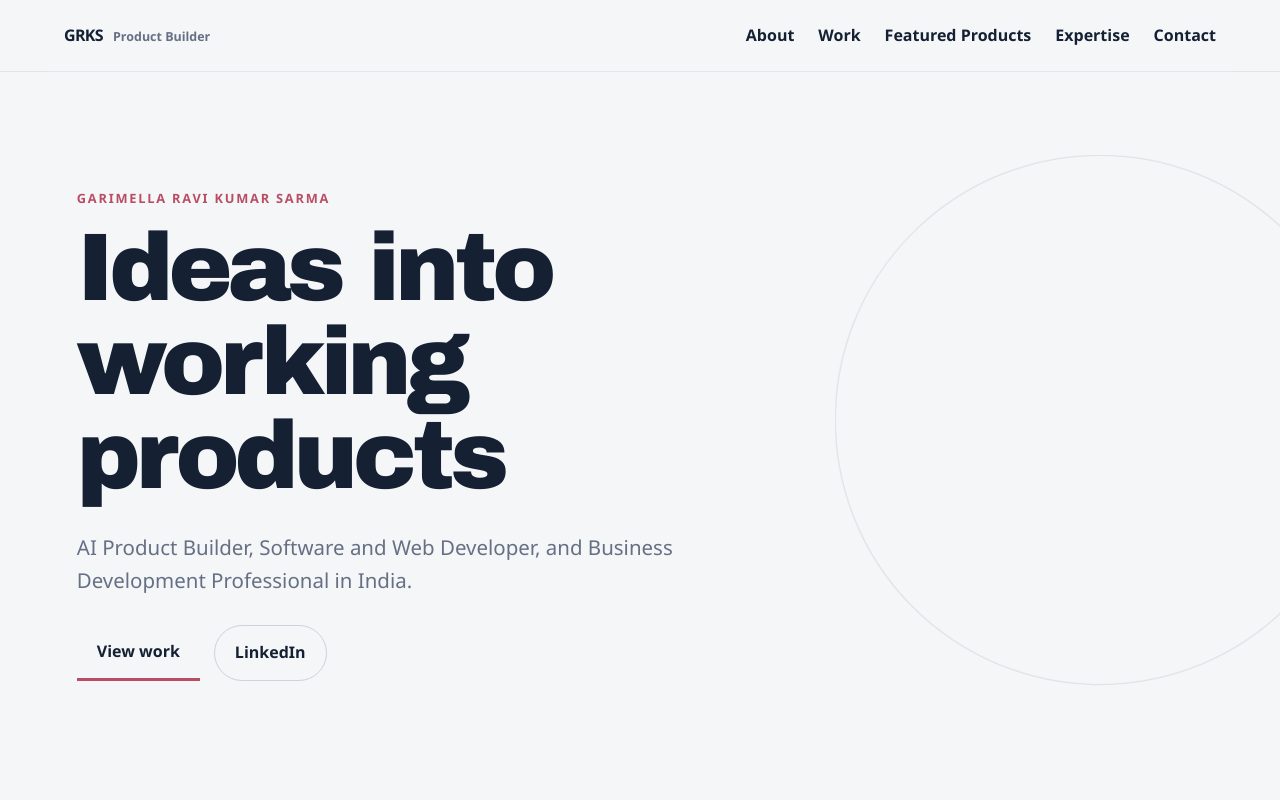
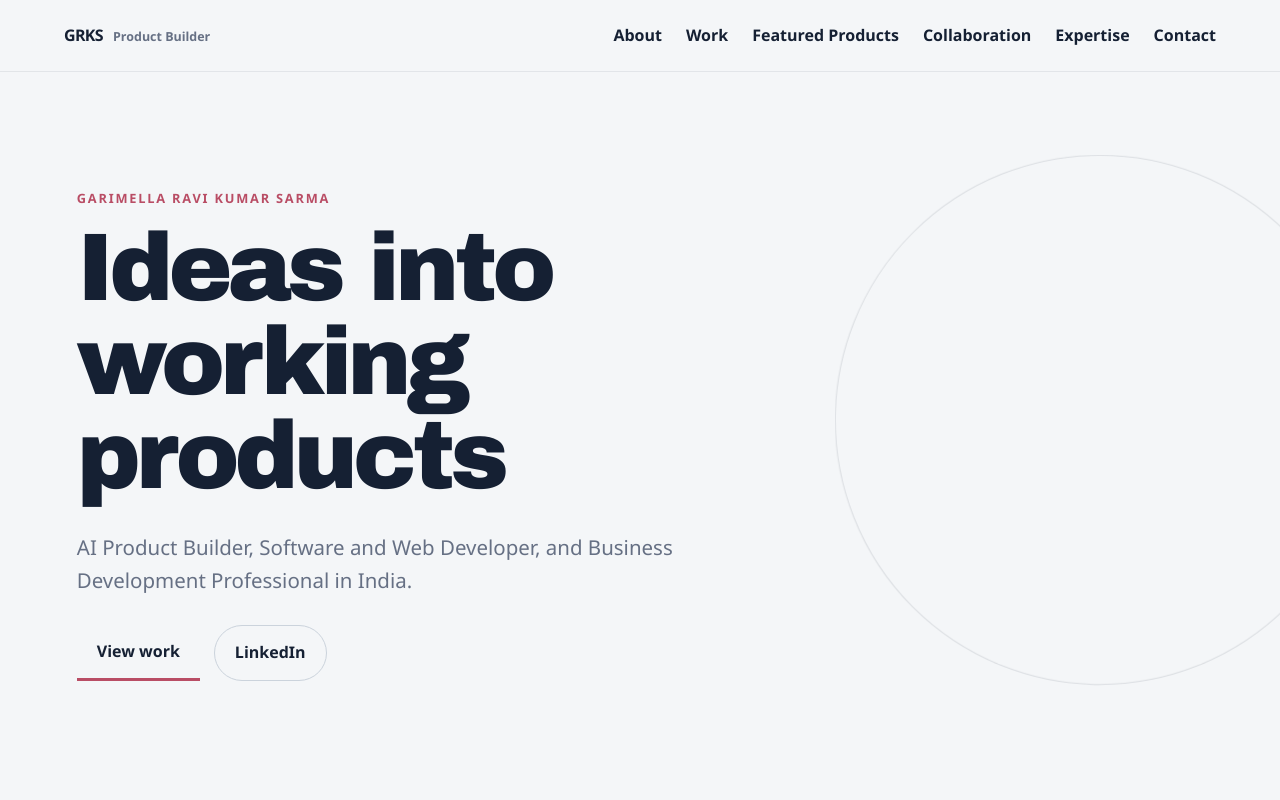
Before and after one commit to Coder-Blocks/ravi-3d-portfolio, a plain HTML site: page ravi-personal-brand/index.html in a window 1280 px wide. Shown: the top 800 px of the page. Drawn offline with Linux system fonts and the light colour scheme.

Commit message:
Add Collaboration page to main navigation

```diff
--- a/ravi-personal-brand/index.html
+++ b/ravi-personal-brand/index.html
@@ -40,7 +40,7 @@ h1,h2,h3{line-height:.98;letter-spacing:-.05em;margin:0;font-family:"Arial Black
 <script type="application/ld+json">{"@context":"https://schema.org","@graph":[{"@type":"Person","@id":"https://garimella-ravi-kumar-sarma.onrender.com/#person","name":"Garimella Ravi Kumar Sarma","url":"https://garimella-ravi-kumar-sarma.onrender.com/","image":"https://d2ol7oe51mr4n9.cloudfront.net/user_3JjcLljZbbQ2Up01WOT9nbHnOtt/54fb2d7b-cad9-4731-84f9-19395efdc7cf.jpg","jobTitle":"AI Product Builder, Software and Web Developer","description":"AI Product Builder, Software and Web Developer, and Business Development Professional in India.","sameAs":["https://www.linkedin.com/in/ravikumarsarma","https://github.com/Coder-Blocks"]},{"@type":"WebSite","name":"Garimella Ravi Kumar Sarma","url":"https://garimella-ravi-kumar-sarma.onrender.com/","publisher":{"@id":"https://garimella-ravi-kumar-sarma.onrender.com/#person"}}]}</script>
 </head>
 <body>
-<nav class="nav"><a class="brand" href="#top"><b>GRKS</b><span>Product Builder</span></a><div class="navlinks"><a href="#about">About</a><a href="#work">Work</a><a href="featured-products/">Featured Products</a><a href="#expertise">Expertise</a><a href="#contact">Contact</a></div></nav>
+<nav class="nav"><a class="brand" href="#top"><b>GRKS</b><span>Product Builder</span></a><div class="navlinks"><a href="#about">About</a><a href="#work">Work</a><a href="featured-products/">Featured Products</a><a href="collaboration/">Collaboration</a><a href="#expertise">Expertise</a><a href="#contact">Contact</a></div></nav>
 <main id="top">
 <section class="hero"><div class="hero-only"><p class="kicker">Garimella Ravi Kumar Sarma</p><h1>Ideas into working products</h1><p class="desc">AI Product Builder, Software and Web Developer, and Business Development Professional in India.</p><div class="actions"><a class="btn btn-main" href="#work">View work</a><a class="btn btn-alt" href="https://www.linkedin.com/in/ravikumarsarma" target="_blank" rel="noreferrer">LinkedIn</a></div></div></section>
 <section class="cinema" aria-label="Animated personal brand introduction"><div class="cinema-stick"><div class="cinema-copy"><p class="label">AI Product Builder</p><h2>Build ideas into useful systems</h2><p>Business experience meets AI, software, web development, design, and automation. Scroll through a profile built around practical execution.</p></div><div class="cinema-portrait"><img src="https://d2ol7oe51mr4n9.cloudfront.net/user_3JjcLljZbbQ2Up01WOT9nbHnOtt/54fb2d7b-cad9-4731-84f9-19395efdc7cf.jpg" alt="Garimella Ravi Kumar Sarma"></div></div></section>
```
